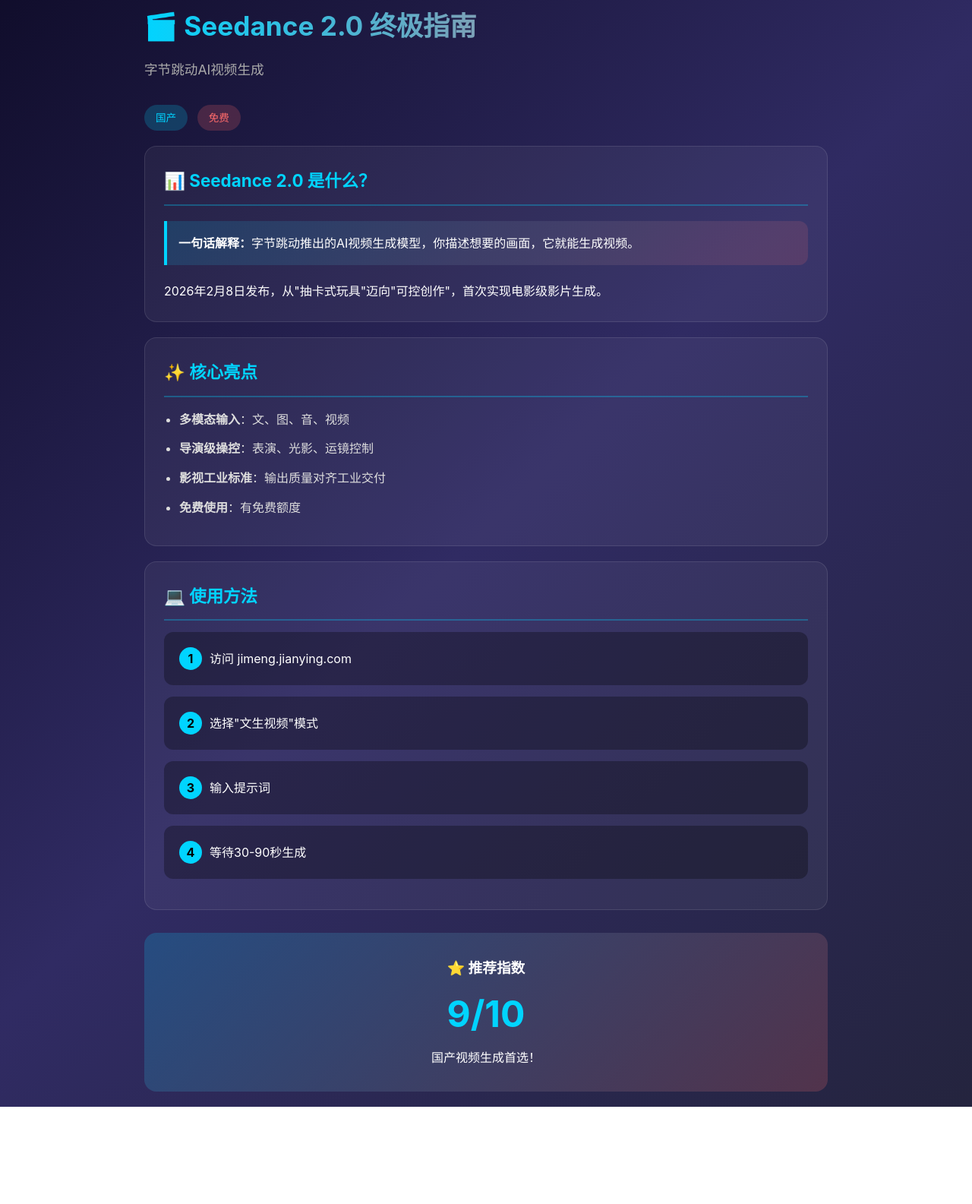
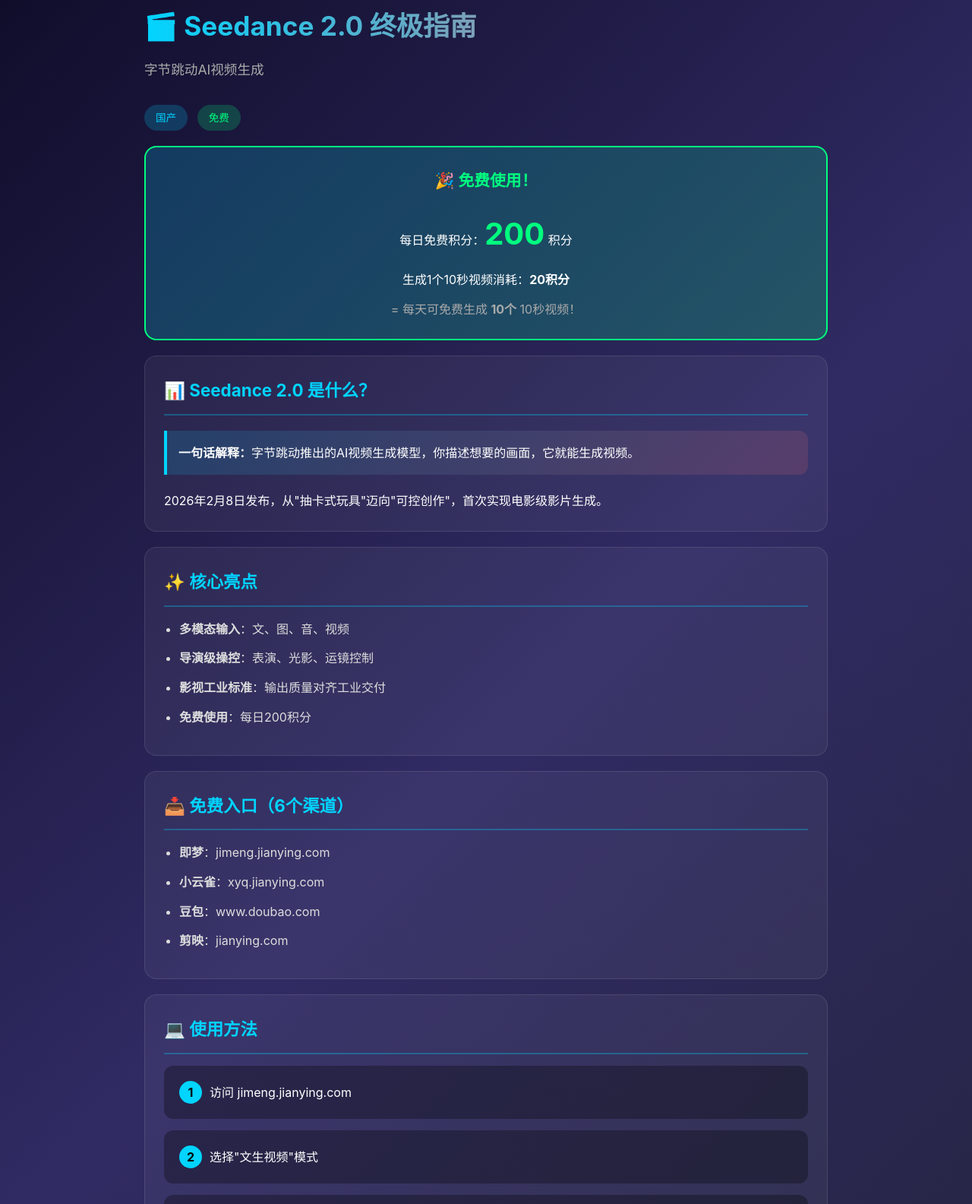
Before and after one commit to Jynewb/ayue-ai-galaxy, a plain HTML site: page 小助理的工作日常/AI工具调研/seedance.html in a window 1280 px wide. Shown: the part 66-1651 px from the top of the page at 76% size. Before the commit the page ends 1523 px from the top, so only its background shows below. Drawn offline with Linux system fonts and the light colour scheme.

Commit message:
更新定价和免费信息

```diff
--- a/小助理的工作日常/AI工具调研/seedance.html
+++ b/小助理的工作日常/AI工具调研/seedance.html
@@ -21,6 +21,9 @@
         .step-number { display: inline-block; width: 30px; height: 30px; background: #00d4ff; color: #000; border-radius: 50%; text-align: center; line-height: 30px; font-weight: bold; margin-right: 10px; }
         .recommend { text-align: center; padding: 30px; background: linear-gradient(135deg, rgba(0,212,255,0.2), rgba(255,107,107,0.2)); border-radius: 16px; margin-top: 30px; }
         .recommend .score { font-size: 3rem; font-weight: bold; color: #00d4ff; }
+        .free-box { background: linear-gradient(135deg, rgba(0,212,255,0.2), rgba(0,255,127,0.2)); border: 2px solid #00ff7f; border-radius: 16px; padding: 25px; text-align: center; margin: 20px 0; }
+        .free-title { color: #00ff7f; font-size: 1.3rem; font-weight: bold; margin-bottom: 15px; }
+        .free-num { font-size: 2.5rem; font-weight: bold; color: #00ff7f; }
     </style>
 </head>
 <body>
@@ -30,7 +33,14 @@
         <p class="subtitle">字节跳动AI视频生成</p>
         <div style="margin-bottom: 20px;">
             <span class="badge">国产</span>
-            <span class="badge" style="background:rgba(255,107,107,0.2);color:#ff6b6b;">免费</span>
+            <span class="badge" style="background:rgba(0,255,127,0.2);color:#00ff7f;">免费</span>
+        </div>
+
+        <div class="free-box">
+            <div class="free-title">🎉 免费使用！</div>
+            <div>每日免费积分：<span class="free-num">200</span> 积分</div>
+            <div style="margin-top:10px;">生成1个10秒视频消耗：<strong>20积分</strong></div>
+            <div style="margin-top:10px;color:#aaa;">= 每天可免费生成 <strong>10个</strong> 10秒视频！</div>
         </div>
 
         <div class="section">
@@ -45,7 +55,17 @@
                 <li><strong>多模态输入</strong>：文、图、音、视频</li>
                 <li><strong>导演级操控</strong>：表演、光影、运镜控制</li>
                 <li><strong>影视工业标准</strong>：输出质量对齐工业交付</li>
-                <li><strong>免费使用</strong>：有免费额度</li>
+                <li><strong>免费使用</strong>：每日200积分</li>
+            </ul>
+        </div>
+
+        <div class="section">
+            <h2>📥 免费入口（6个渠道）</h2>
+            <ul>
+                <li><strong>即梦</strong>：jimeng.jianying.com</li>
+                <li><strong>小云雀</strong>：xyq.jianying.com</li>
+                <li><strong>豆包</strong>：www.doubao.com</li>
+                <li><strong>剪映</strong>：jianying.com</li>
             </ul>
         </div>
 
```
Also changed, not shown: 小助理的工作日常/AI工具调研/kimi.html (+17 -3 lines), 1 other file.
